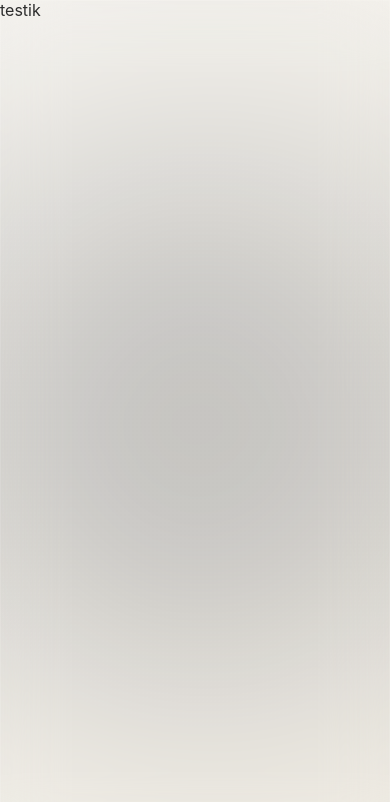
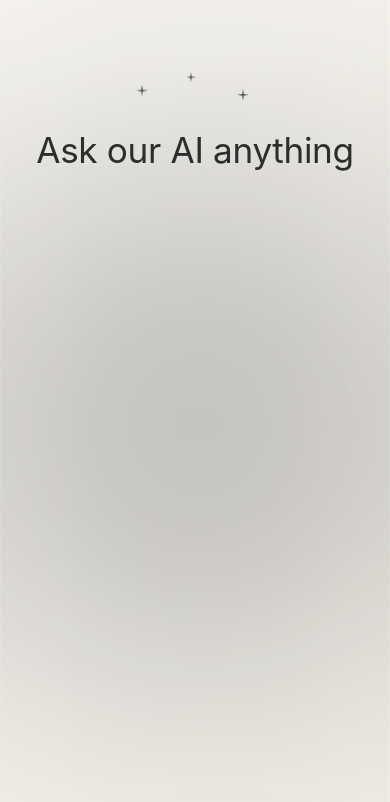
Before and after one commit to Hisoneq/YourAI, a React (Vite) app: page / in a window 390 px wide. Shown: the top 802 px of the page. Built offline with nearby package versions, Linux system fonts and the light colour scheme.

Commit message:
add: chat title component

```diff
--- a/src/App.tsx
+++ b/src/App.tsx
@@ -1,9 +1,10 @@
 import GlassBackground from './components/GlassBackground';
+import ChatTitle from './components/ChatTitle';
 
 function App() {
   return (
     <GlassBackground>
-      testik
+      <ChatTitle />
     </GlassBackground>
   );
 }
--- /dev/null
+++ b/src/components/ChatTitle/ChatTitle.module.css
@@ -0,0 +1,113 @@
+.container {
+  display: flex;
+  flex-direction: column;
+  align-items: center;
+  padding: 7rem 2rem 3rem;
+  animation: fadeInUp 0.8s ease-out;
+}
+
+.sparkleGroup {
+  position: relative;
+  height: 50px;
+  width: 200px;
+  margin-bottom: 0.5rem;
+}
+
+.sparkle1,
+.sparkle2,
+.sparkle3 {
+  position: absolute;
+  color: var(--color-accent);
+  opacity: 0.8;
+  animation: bounce 4.5s ease-in-out infinite;
+}
+
+.sparkle1 {
+  width: 18px;
+  height: 18px;
+  top: 10px;
+  left: 30px;
+  animation-delay: 0s;
+}
+
+.sparkle2 {
+  width: 14px;
+  height: 14px;
+  top: 0;
+  left: 90px;
+  animation-delay: 1s;
+}
+
+.sparkle3 {
+  width: 16px;
+  height: 16px;
+  top: 20px;
+  right: 35px;
+  animation-delay: 2s;
+}
+
+.title {
+  font-size: 2.8rem;
+  font-weight: 400;
+  color: var(--color-primary);
+  margin: 0;
+  text-align: center;
+  letter-spacing: -0.01em;
+  line-height: 1.25;
+}
+
+@keyframes fadeInUp {
+  from {
+    opacity: 0;
+    transform: translateY(30px);
+  }
+  to {
+    opacity: 1;
+    transform: translateY(0);
+  }
+}
+
+@keyframes bounce {
+  0%, 100% {
+    transform: translateY(0);
+  }
+  50% {
+    transform: translateY(-8px);
+  }
+}
+
+@media (max-width: 768px) {
+  .container {
+    padding: 5rem 1.5rem 2rem;
+  }
+
+  .title {
+    font-size: 2.2rem;
+  }
+
+  .sparkleGroup {
+    width: 160px;
+    height: 40px;
+  }
+
+  .sparkle1 {
+    width: 14px;
+    height: 14px;
+    left: 20px;
+    top: 8px;
+  }
+
+  .sparkle2 {
+    width: 12px;
+    height: 12px;
+    left: 70px;
+    top: 0;
+  }
+
+  .sparkle3 {
+    width: 14px;
+    height: 14px;
+    right: 25px;
+    top: 15px;
+  }
+}
--- /dev/null
+++ b/src/components/ChatTitle/ChatTitle.tsx
@@ -0,0 +1,33 @@
+import styles from './ChatTitle.module.css';
+
+const SparkleIcon = ({ className }: { className: string }) => (
+  <svg
+    viewBox="0 0 24 24"
+    fill="none"
+    xmlns="http://www.w3.org/2000/svg"
+    className={className}
+  >
+    <path
+      d="M12 0L13.5 8.5L22 10L13.5 11.5L12 20L10.5 11.5L2 10L10.5 8.5L12 0Z"
+      fill="currentColor"
+    />
+  </svg>
+);
+
+const ChatTitle = () => {
+  return (
+    <div className={styles.container}>
+      <div className={styles.sparkleGroup}>
+        <SparkleIcon className={styles.sparkle1} />
+        <SparkleIcon className={styles.sparkle2} />
+        <SparkleIcon className={styles.sparkle3} />
+      </div>
+
+      <h1 className={styles.title}>
+        Ask our AI anything
+      </h1>
+    </div>
+  );
+};
+
+export default ChatTitle;
--- /dev/null
+++ b/src/components/ChatTitle/index.ts
@@ -0,0 +1 @@
+export { default } from './ChatTitle';
```
